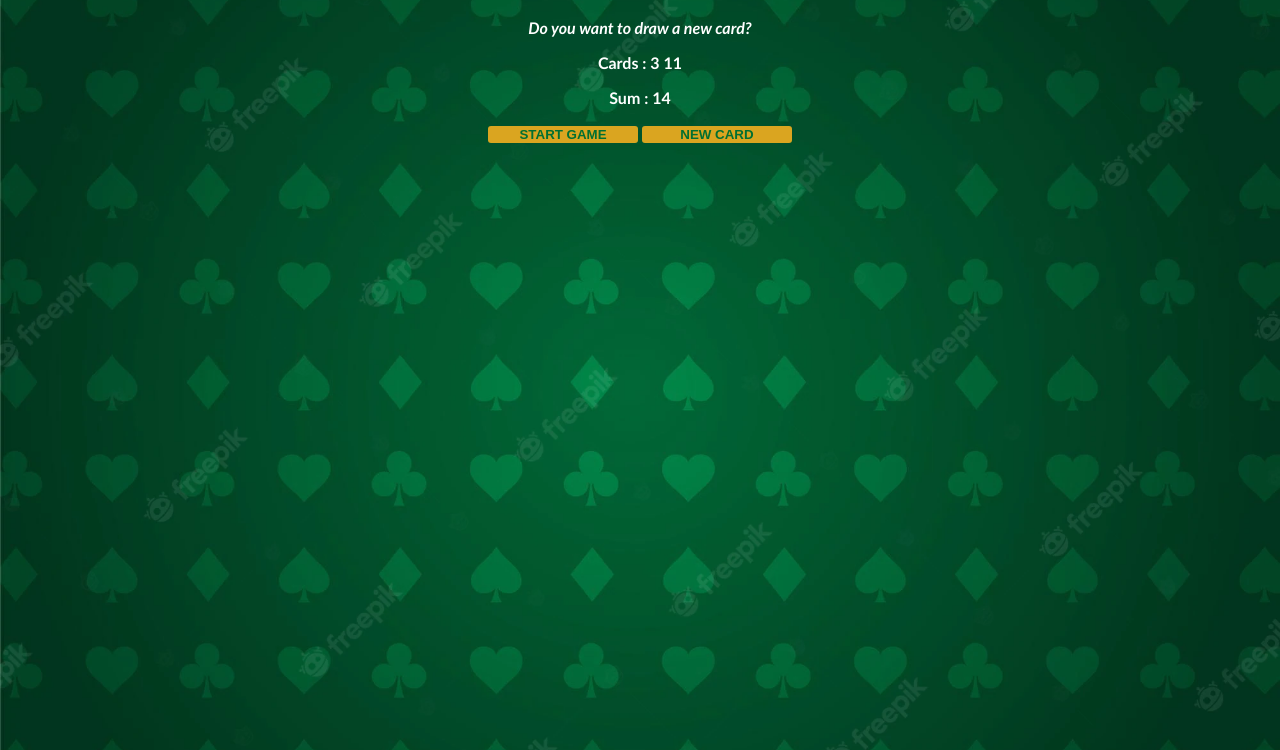
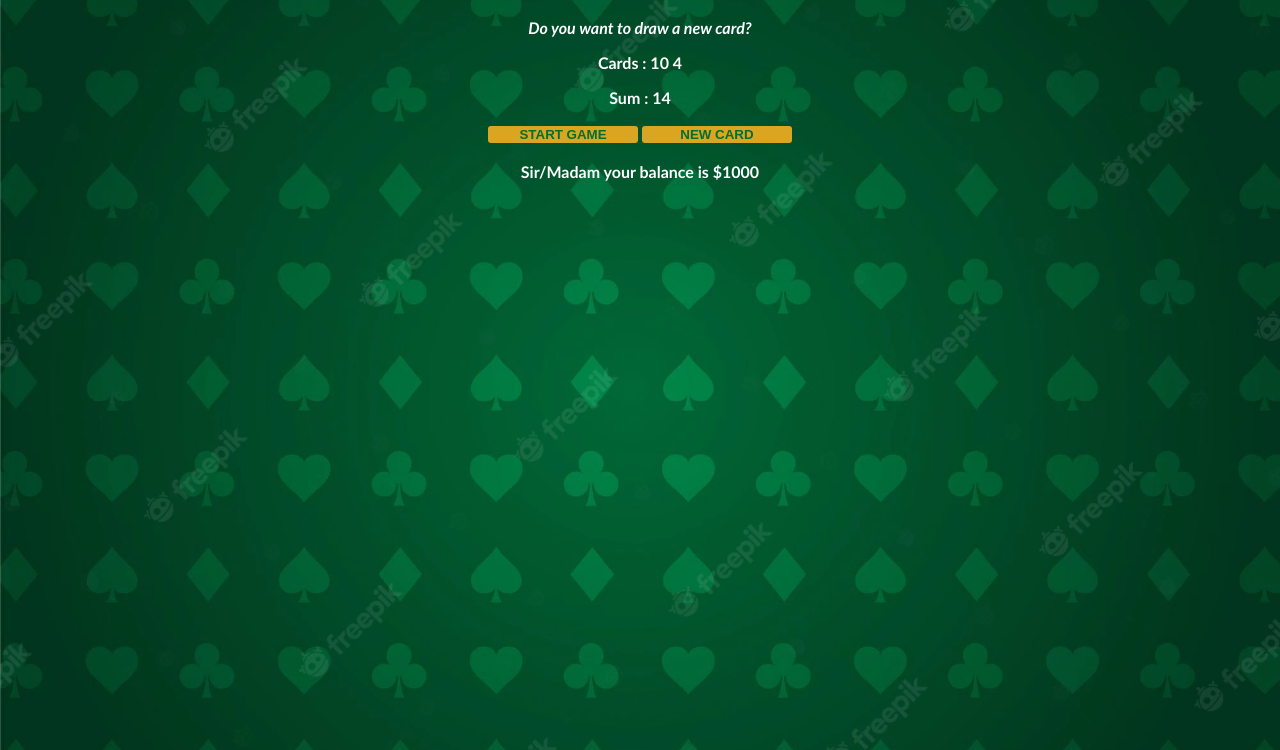
Before and after one commit to alexisGrigoris/grind, a plain HTML site: page Frontend career path/blackjack/index.html in a window 1280 px wide. Both pictures are taken after a click on the button "START GAME". Shown: the part 50-800 px from the top of the page. Drawn offline with Linux system fonts and the light colour scheme.

Commit message:
blackjack finsished

```diff
--- a/Frontend career path/blackjack/index.html
+++ b/Frontend career path/blackjack/index.html
@@ -9,6 +9,7 @@
         <p id="sum-el">Sum : </p>
         <button onclick="startGame()"> START GAME</button>
         <button onclick="newCard()"> NEW CARD</button>
+        <p id ="player-el"></p>
         <script src="index.js"></script>
     </body>
 </html>
--- a/Frontend career path/blackjack/index.js
+++ b/Frontend career path/blackjack/index.js
@@ -1,18 +1,40 @@
-let firstCard = 3
-let secondCard = 11
-let cards = [firstCard, secondCard]
-let sum = firstCard + secondCard
+let cards = []
+let sum = 0
 let hasBlackJack = false
-let isAlive = true
-// 1. Declare a variable called message and assign its value to an empty string
+let isAlive = false
 let message = ""
 let messageEl = document.getElementById("message-el")
-// let sumEl = document.getElementById("sum-el")
-// queryselector is similar to getElementByIdS
-let sumEl = document.querySelector("#sum-el")
+let sumEl = document.getElementById("sum-el")
 let cardsEl = document.getElementById("cards-el")
 
+let player = {
+    name : "Sir/Madam",
+    chips : 1000
+}
+
+let playerDetails = document.getElementById("player-el")
+playerDetails.textContent = player.name + " your balance is $" + player.chips
+
+
+
+function getRandomCard() {
+    let rn = Math.floor(Math.random() * 13) + 1
+        if (rn >10 ) {
+            return 10
+        }
+        else{
+            return rn
+        }
+}
+
 function startGame(){
+        isAlive = true
+       // Generate two random numbes
+       let firstCard = getRandomCard()
+       let secondCard = getRandomCard()
+       cards = [firstCard, secondCard]
+       sum = firstCard + secondCard
+    // Re-assign the cards and sum variables so that the game can start
     renderGame();
 }
 
@@ -44,15 +66,16 @@ function renderGame(){
 }
 
 function newCard() {
+    if ( isAlive === true && hasBlackJack === false) {
     console.log("You are drawing a new card")
 
-    let ncard = 7
+    let ncard =  getRandomCard()
 
     sum += ncard
 
     cards.push(ncard)
 
     renderGame();
-
+    }
 
 }
```
